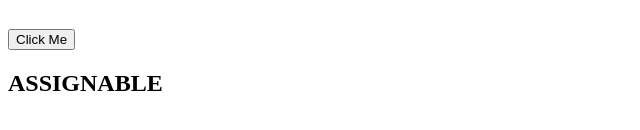
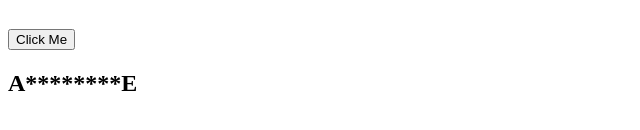
Before and after one commit to MohsenUSA/ASSIGNABLE, a plain HTML site: page index.html in a window 1280 px wide. Shown: the part 416-546 px from the top of the page, 0-640 px from the left. Drawn offline with Linux system fonts and the light colour scheme.

Commit message:
Update index.html

```diff
--- a/index.html
+++ b/index.html
@@ -41,7 +41,7 @@
 <br>
     <button onclick="displayAssignable()">Click Me</button>
     <p id="output"></p>
-     <H2>ASSIGNABLE</H2>
+     <H2>A********E</H2>
 
     <script>
         let removeAssignableTimeout;
```
